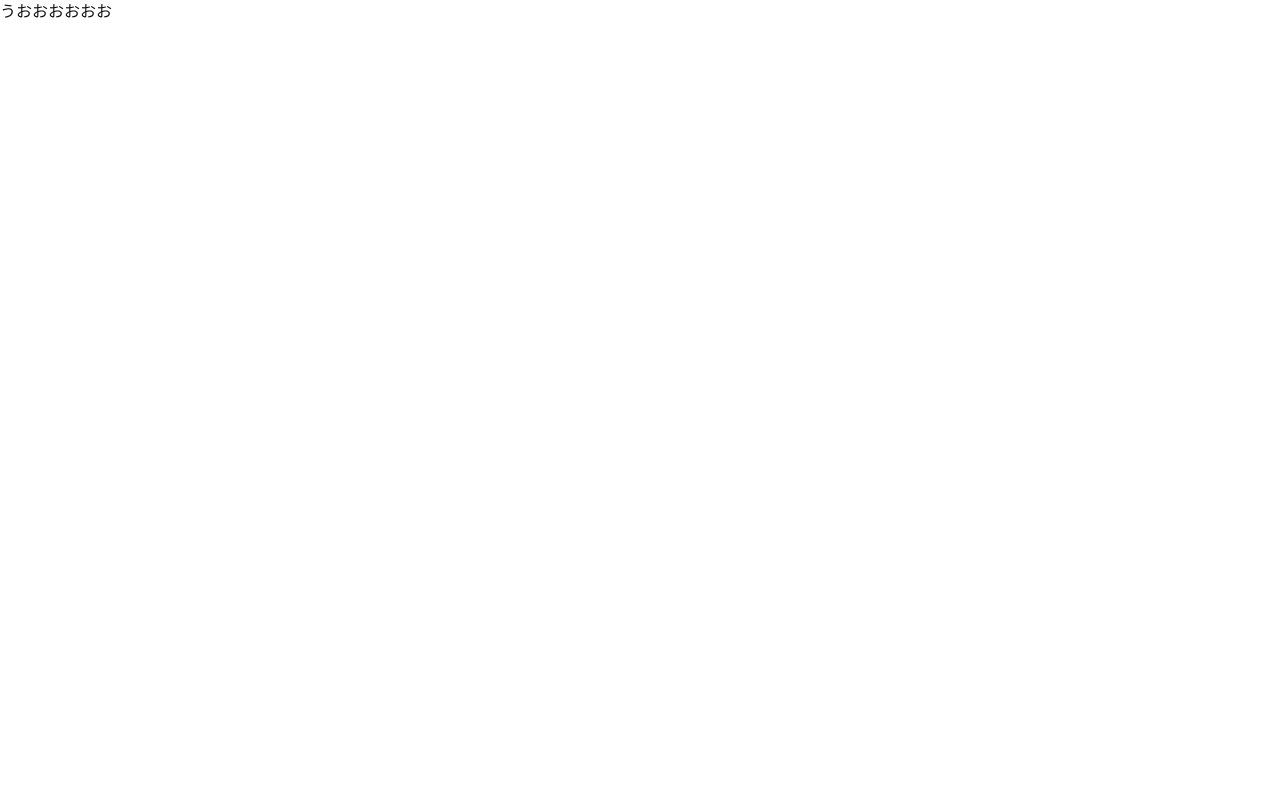
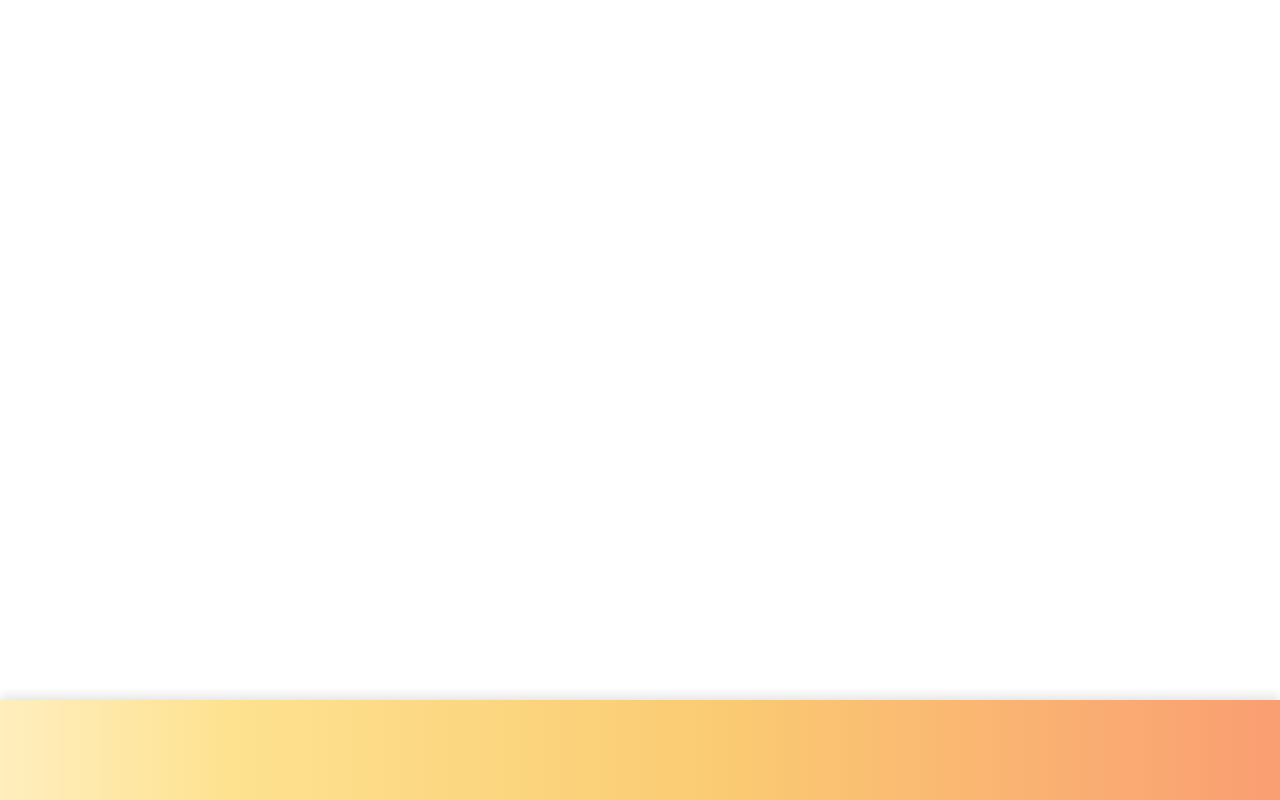
Before and after one commit to suzuki3jp/OpenIdea, a Next.js app: page / in a window 1280 px wide. Built offline with nearby package versions, Linux system fonts and the light colour scheme.

Commit message:
feat: lucide reactをインストール

```diff
--- a/package.json
+++ b/package.json
@@ -13,6 +13,7 @@
   "dependencies": {
     "@supabase/ssr": "^0.7.0",
     "@supabase/supabase-js": "^2.78.0",
+    "lucide-react": "^0.552.0",
     "next": "16.0.1",
     "react": "19.2.0",
     "react-dom": "19.2.0"
--- a/src/app/page.tsx
+++ b/src/app/page.tsx
@@ -1,3 +1,4 @@
+import { MobileMenu } from "@/features/menu/components/mobile";
 export default function Home() {
-  return <h1>うおおおおおお</h1>;
+  return <MobileMenu></MobileMenu>;
 }
--- a/src/features/menu/components/mobile.tsx
+++ b/src/features/menu/components/mobile.tsx
@@ -2,4 +2,19 @@
  * Mobile 版のメニューコンポーネント
  * 画面下部につくやつ
  */
-export function MobileMenu() {}
+export function MobileMenu() {
+  return (
+    <div
+      style={{
+        position: "fixed",
+        bottom: 0,
+        left: 0,
+        width: "100%",
+        height: "100px",
+        backgroundImage:
+          "linear-gradient(90deg, #ffeebe, #fee290 18%, #facb72 56%, #fa9e72)",
+        boxShadow: "0 -5px 10px rgba(0, 0, 0, 0.1)",
+      }}
+    ></div>
+  );
+}
```
Also changed, not shown: 1 other file (tests, documents, lock files or other folders).
